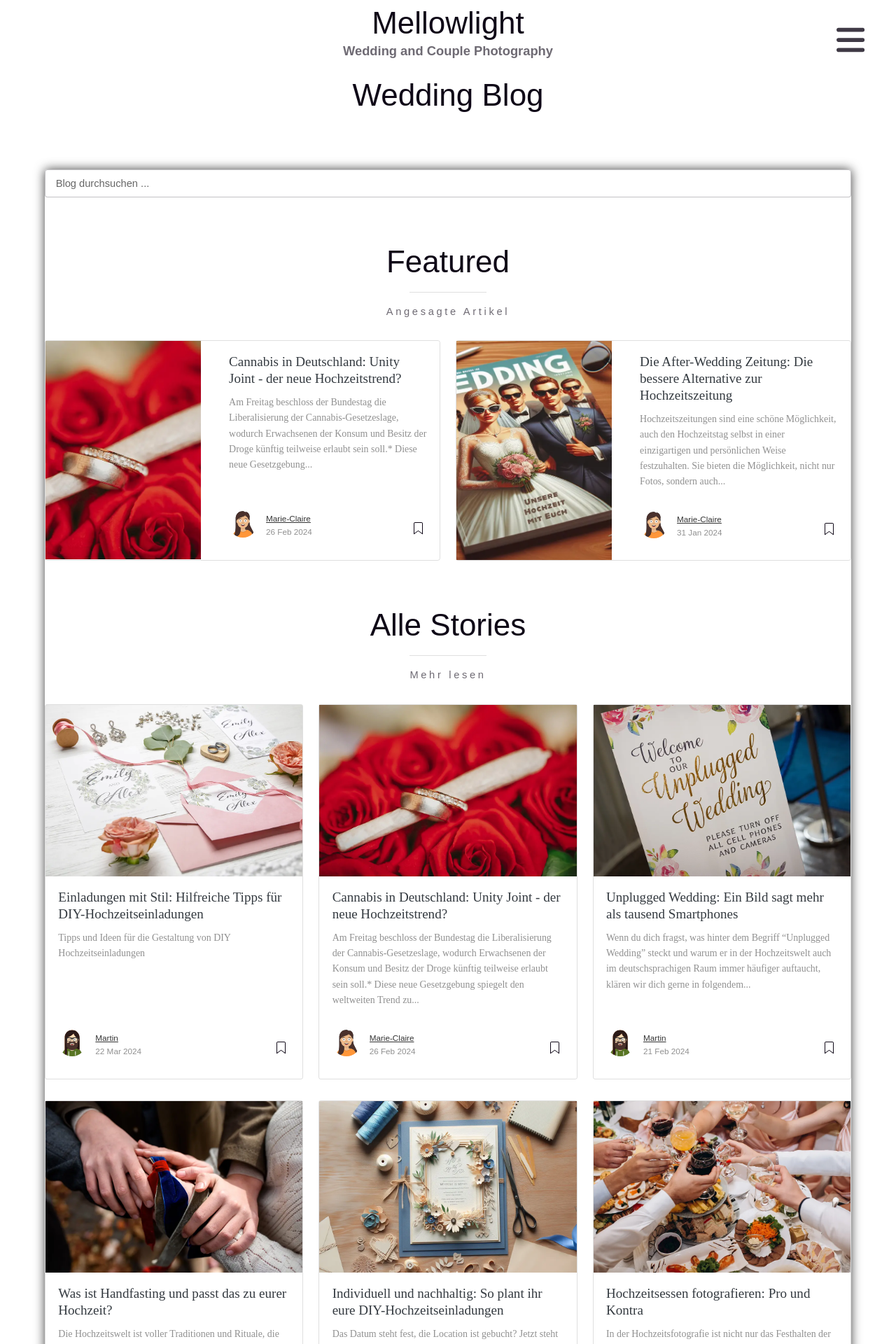
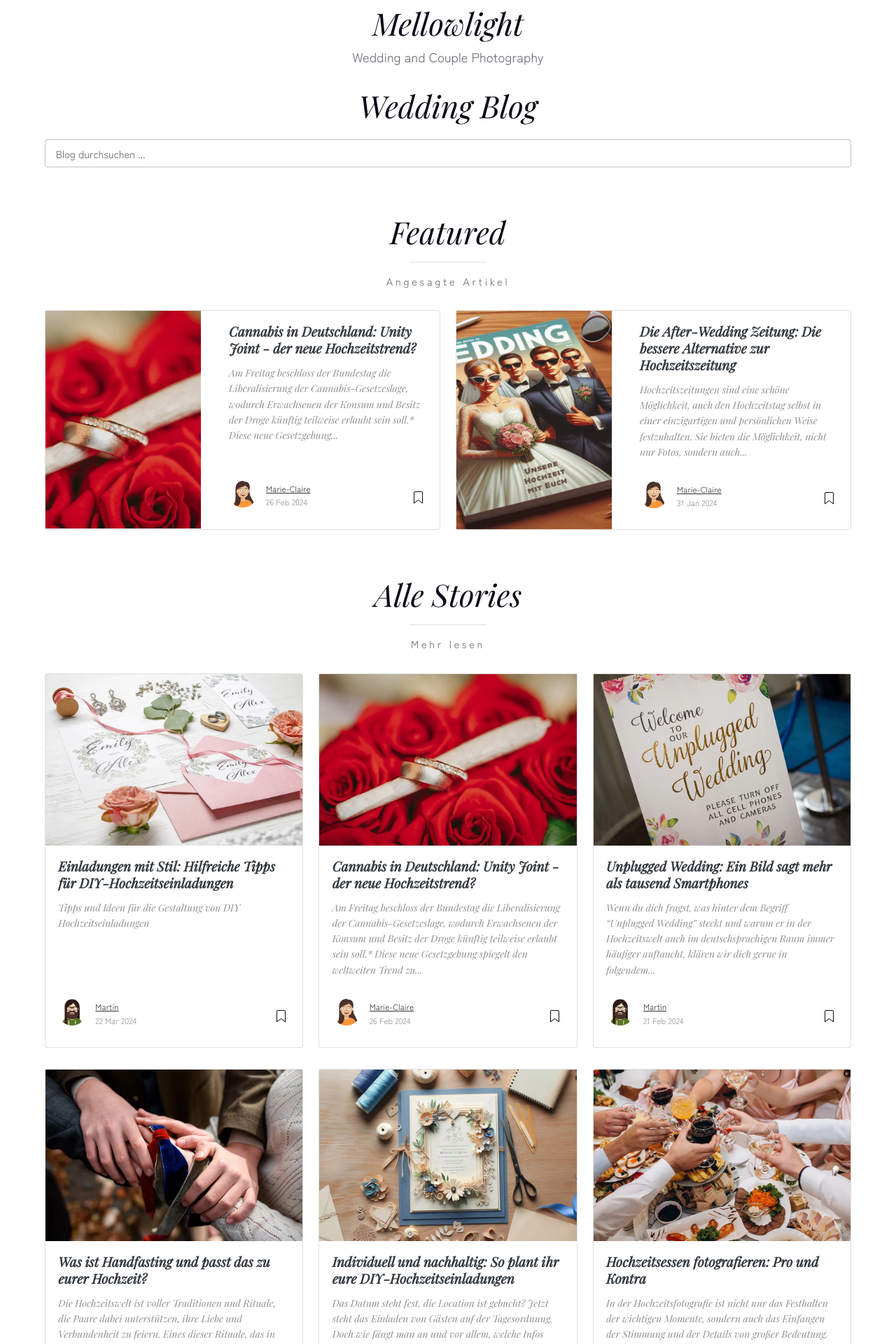
Before and after one commit to R0ckStrongo/mellowlight.blog, a Jekyll site: the page built from index.html, in a window 1280 px wide. Shown: the top 1920 px of the page at 70% size. Built offline with Jekyll 4.4.1, drawn with Linux system fonts in a browser that asks for light colours; nearby versions of some CDN libraries; some web fonts are replaced; the list of posts is cut into pages by our own code; some of the changed text lies outside the part shown.

Commit message:
css from main page

```diff
--- a/404.html
+++ b/404.html
@@ -6,5 +6,5 @@
 
 <div class="text-center">
 <h1 class="display-1 mt-5 mb-4"><span class="badge badge-danger" id="badge-404">404</span> Diese Seite existiert nicht!</h1>
-<p>Bitte nutze die Suchleiste oder gehe zurück zur <a href="{{site.baseurl}}/">Startseite</a>!</p>
+<p>Bitte nutze die Suchleiste oder gehe zurück zur <a href="{{site.baseurl}}/">Startseite</a>.</p>
 </div>
--- a/_layouts/default.html
+++ b/_layouts/default.html
@@ -43,32 +44,42 @@
 		<!-- Begin Menu Navigation
 ================================================== -->
 		<!-- Header -->
-		<header id="header">
-			<nav role="navigation" class="top-right open">
-				<a href="https://mellowlight.de" class="disc l1"><div>Home</div></a>
-				<a href="https://blog.mellowlight.de" class="disc l2"><div>Blog</div></a>
-				<a href="https://mellowlight.de/about.html" class="disc l3"><div>About</div></a>
-				<a href="https://mellowlight.de/gallery.html" class="disc l4"><div>Galerie</div></a>
-				<a href="https://mellowlight.de/services.html" class="disc l5"><div>Angebote</div></a>
-				<a href="https://mellowlight.de/#fragen" class="disc l6"><div>FAQ</div></a>
-				<a href="https://mellowlight.de/#kontakt" class="disc l7"><div>Kontakt</div></a>
-				<a class="disc l8 toggle" id="navbar">
-					<svg xmlns="http://www.w3.org/2000/svg" height="2em" viewBox="0 0 448 512"><!--! Font Awesome Free 6.4.2 by @fontawesome - https://fontawesome.com License - https://fontawesome.com/license (Commercial License) Copyright 2023 Fonticons, Inc. --><style>svg{fill:#0f0817}</style><path d="M0 96C0 78.3 14.3 64 32 64H416c17.7 0 32 14.3 32 32s-14.3 32-32 32H32C14.3 128 0 113.7 0 96zM0 256c0-17.7 14.3-32 32-32H416c17.7 0 32 14.3 32 32s-14.3 32-32 32H32c-17.7 0-32-14.3-32-32zM448 416c0 17.7-14.3 32-32 32H32c-17.7 0-32-14.3-32-32s14.3-32 32-32H416c17.7 0 32 14.3 32 32z"/></svg>
+		<header class="zoom-me" id="header">
+			<nav role="navigation" class="top-right open nav-mobile hidden">
+				<a href="index.html" class="disc l2"><div>Home</div></a>
+				<a href="about.html" class="disc l3"><div>About Us</div></a>
+				<a href="gallery.html" class="disc l4"><div>Stories</div></a>
+				<a href="#angebote" class="disc l5"><div>Angebote</div></a>
+				<a href="faq.html" class="disc l6"><div>Gut zu wissen</div></a>
+				<a href="#kontakt" class="disc l7"><div>Kontakt</div></a>
+				<a class="disc l8 toggle" id="burger-toggle">
+					<svg xmlns="http://www.w3.org/2000/svg" height="2em" viewBox="0 0 448 512">
+						<!--! Font Awesome Free 6.4.2 by @fontawesome - https://fontawesome.com License - https://fontawesome.com/license (Commercial License) Copyright 2023 Fonticons, Inc. -->
+						<style>
+							svg {
+								fill: #0f0817;
+							}
+						</style>
+						<path
+							d="M0 96C0 78.3 14.3 64 32 64H416c17.7 0 32 14.3 32 32s-14.3 32-32 32H32C14.3 128 0 113.7 0 96zM0 256c0-17.7 14.3-32 32-32H416c17.7 0 32 14.3 32 32s-14.3 32-32 32H32c-17.7 0-32-14.3-32-32zM448 416c0 17.7-14.3 32-32 32H32c-17.7 0-32-14.3-32-32s14.3-32 32-32H416c17.7 0 32 14.3 32 32z" />
+					</svg>
 				</a>
 			</nav>
-			<div class="logo"><a href="https://mellowlight.de">
-			<!--<span></span>
-			<div id="circle"></div>
-				<img class="logo" src="https://blog.mellowlight.de/assets/images/Mellowlight-Skull-Bride-and-Groom-Logo.png" alt="Mellowlight - Alternative Wedding Photography"/>
-				-->
-
-
+			<nav class="navbar hidden" id="navbar">
+				<a href="index.html" class="nav-left">MELLOW<span class="highlight">LIGHT</span></a>
+				<div class="nav-center">
+					<a href="about.html">About Us</a>
+					<a href="gallery.html">Stories</a>
+					<a href="#angebote">Angebote</a>
+					<a href="faq.html">Gut zu wissen</a>
+				</div>
+				<div class="nav-right">
+					<a href="#kontakt" class="button special">Kontakt</a>
+				</div>
+			</nav>
 			<h1>Mellowlight</h1>
 				<p>Wedding and Couple Photography</p>
 				<h2>Wedding Blog</h2>
-
-				</a>
-				</div>
 		</header>
 		<!-- End Navigation
 ================================================== -->
@@ -140,27 +151,37 @@
 		<!-- Begin Footer
 ================================================== -->
 		<footer id="footer">
-			<div class="container">
+			<div class="container contact">
 				<ul class="icons">
-					<li><a href="https://www.instagram.com/mellowlight.wedding/" class="icon fa-instagram" target="_blank"><span class="label">Instagram</span></a></li>
-					<li><a href="mailto:kontakt@mellowlight.de" class="icon fa-envelope-o"><span class="label" target="_blank">Email</span></a></li>
-					<li><a href="https://wa.me/+4915753301238" class="icon fa-whatsapp"><span class="label" target="_blank">Whatsapp</span></a></li>
+					<li><a	href="https://www.instagram.com/mellowlight.wedding/"
+							class="icon fa-instagram"
+							target="_blank"
+							><span class="label">Instagram</span></a>
+					</li>
+					<li>
+						<a href="mailto:kontakt@mellowlight.de" class="icon fa-envelope-o"
+							><span class="label" target="_blank">Email</span></a>
+					</li>
+					<li>
+						<a href="https://wa.me/+4915753301238" class="icon fa-whatsapp"
+							><span class="label" target="_blank">Whatsapp</span></a>
+					</li>
 				</ul>
 			</div>
-		</footer>
 			<div class="footerlinks">
 				Weiteres, wie Portraits, Newborn Fotografie und Business Shoots findest du auf
 				<a href="https://portraits.mellowlight.de/">portraits.mellowlight.de</a>
 				<br/><br/>
-			<img src="{{ site.baseurl }}/assets/images/lgbtq-plus-pride-flag.webp" alt="LGBTQ+ Flagge" loading="lazy"/><span id="flood">Love is Love!</span>
-
+				<img src="{{ site.baseurl }}/assets/images/lgbtq-plus-pride-flag.webp" alt="LGBTQ+ Flagge" loading="lazy" /><span class="futura"
+				>Love is <span class="highlight">Love</span></span>
 			</div>
 			<div class="copyright">
-			Copyright Mellowlight 2024 |
+				Copyright Mellowlight 2026 |
 				<a href="https://mellowlight.de/datenschutz.html">Datenschutz</a> |
 				<a href="https://mellowlight.de/impressum.html">Impressum</a>
 				<!--a class="cookiesettings" aria-label="Cookie Einstellungen">🍪</a-->
 			</div>
+		</footer>
 		<!-- End Footer
 ================================================== -->
 
--- a/assets/css/screen.css
+++ b/assets/css/screen.css
@@ -9,16 +9,6 @@
 }
 .mainheading {
     padding: 1rem 0rem;
-}
-
-a {
-    color: #C60CE4;
-    transition: all 0.2s;
-}
-
-a:hover {
-    color: #6911C0;
-    text-decoration: none;
 }
 
 pre {
@@ -883,13 +873,13 @@
 /** Overwrite **/
 .badge .badge-danger #badge-404{
 	color: #fff !important;
-	background-color: #C60CE4 !important;
+	background-color: #6f6f6f !important;
 }
 
 .toggle svg{
     margin-top: 0 ! important;
 }
-
+/*
 h2 a, h4.card-text{
 	font-family: itc-american-typewriter;
 	font-weight: 500;
@@ -906,3 +896,4 @@
 .logo div#flood {
 	color: black;
 }
+*/
```
Also changed, not shown: other parts of _layouts/default.html (+3 -2 lines), assets/css/Signatura-Monoline.min.css (deleted), assets/css/main.min.css, assets/fonts/futura-pt-300.woff2 (added), assets/fonts/futura-pt-400.woff2 (added), assets/fonts/playfair-display-italic-400.woff2 (added), assets/fonts/tirelessly-love-you.woff2 (added), assets/fonts/zen-kaku-gothic-new-v18-latin_latin-ext-300.woff2 (added), assets/fonts/zen-kaku-gothic-new-v18-latin_latin-ext-700.woff2 (added), assets/fonts/zen-kaku-gothic-new-v18-latin_latin-ext-regular.woff2 (added). Lines whose indentation alone changed are shown as unchanged.
